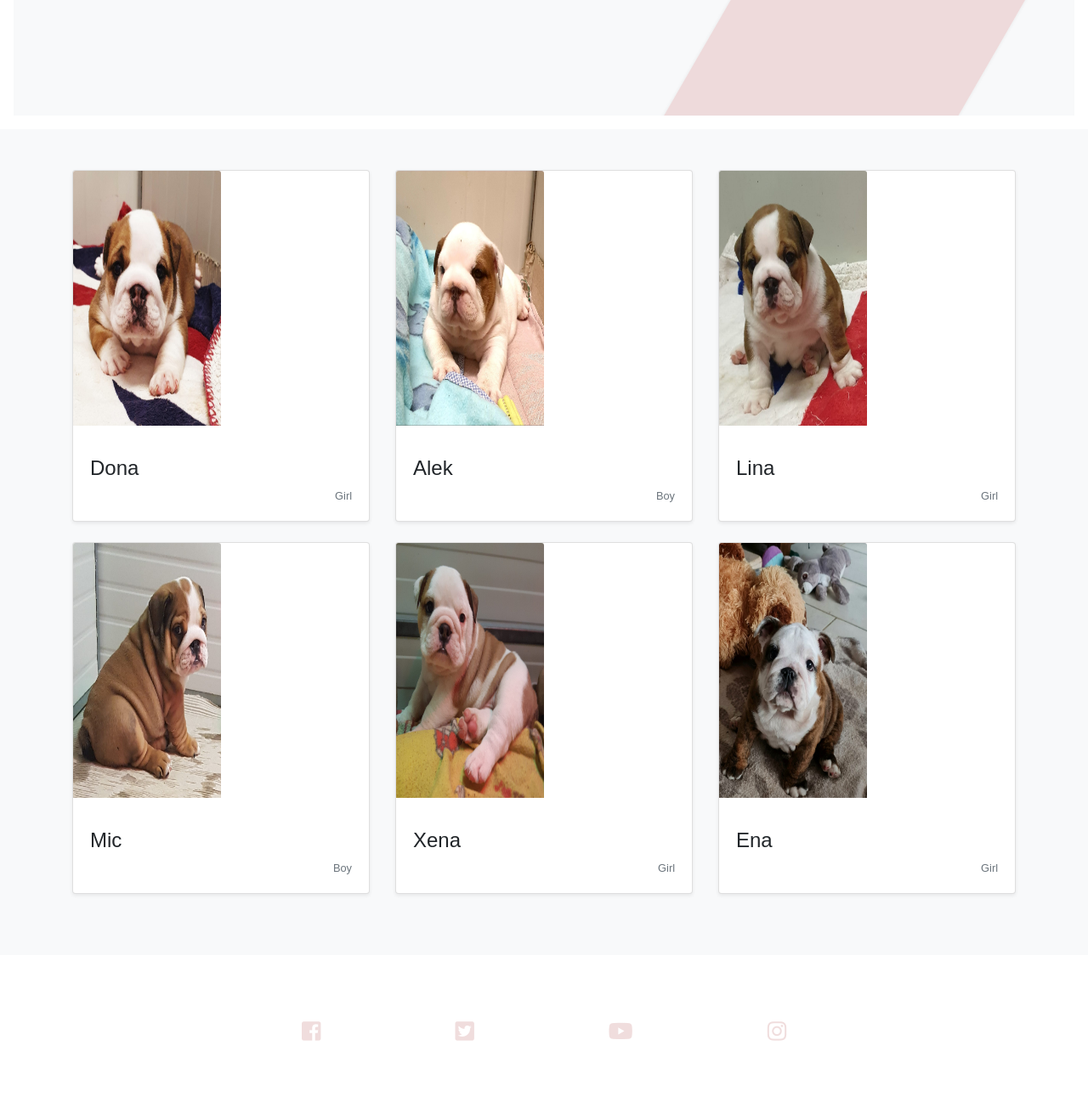
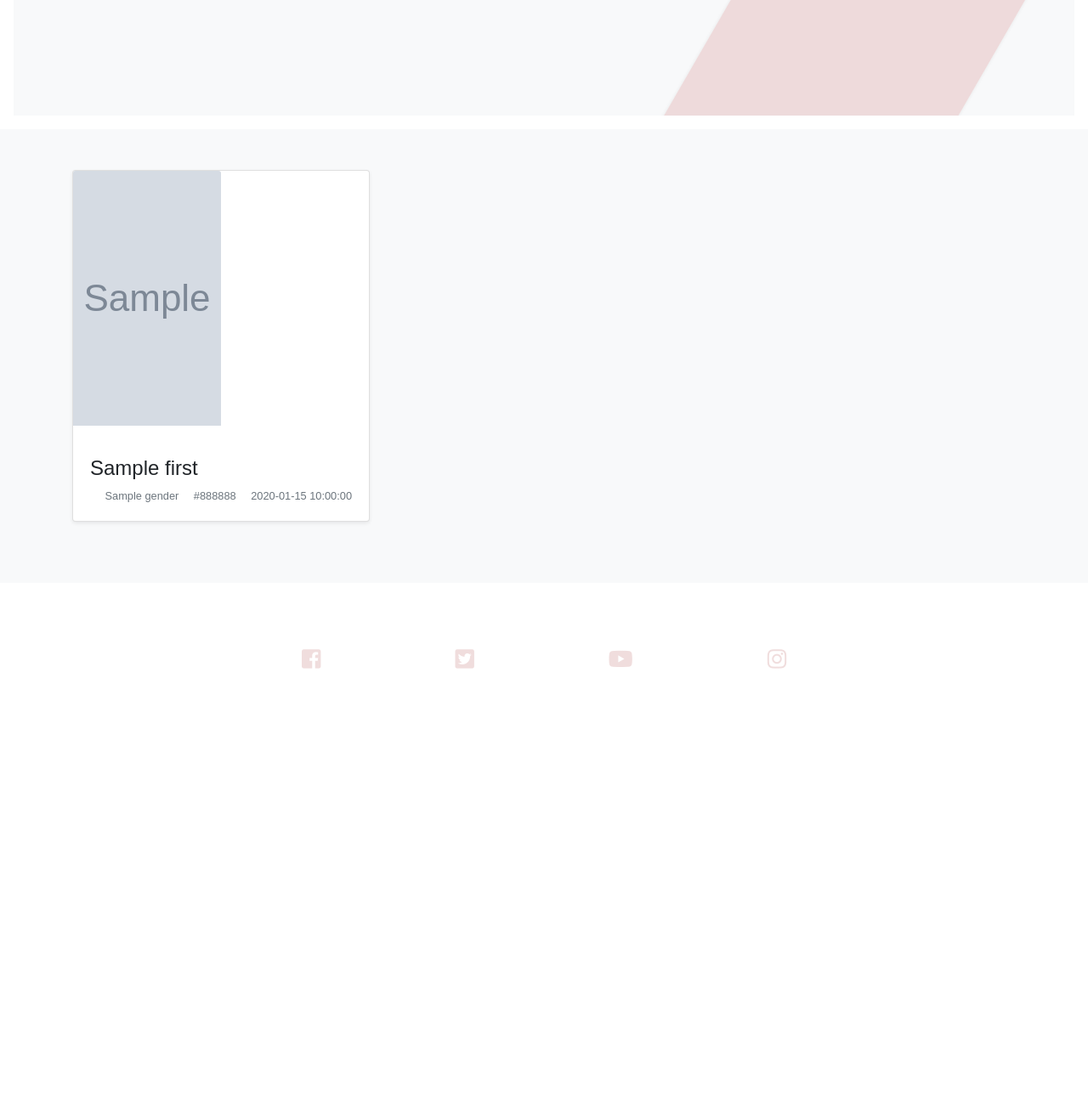
Before and after one commit to Code-Institute-Submissions/-petracili-MS3, a Flask app: page /puppy in a window 1280 px wide. Shown: the part 625-1929 px from the top of the page at 85% size. After the commit the page ends 1412 px from the top, so only its background shows below. Run offline with Flask 2, Linux system fonts and the light colour scheme; grey boxes marked "Sample" are stand-in pictures; a database or web service that is not in the repository returns one stand-in record (values such as "Sample title"); some libraries are stand-ins or nearby versions.

Commit message:
create with database

```diff
--- a/templates/puppy.html
+++ b/templates/puppy.html
@@ -6,108 +6,26 @@
     <div class="container">
 
       <div class="row">
+        {% for bully in bully_list %}
           <div class="col-md-4">
             <div class="card mb-4 shadow-sm">
 
-            <img src="images.puppy/puppy2.jpg" class="card-img-top puppy_img"></img>
+              <img src="{{bully.img}}" class="card-img-top puppy_img"></img>
 
               <div class="card-body">
                 <p class="card-text"></p>
-              <h4>Dona</h4>
+                <h4>{{bully.first}}</h4>
                 <div class="d-flex justify-content-between align-items-center">
                   <div class="btn-group">
                   </div>
-                <small class="text-muted"> Girl</small>
+                  <small class="text-muted"> {{bully.gender}}</small>
+                  <small class="text-muted"> {{bully.hair_color}}</small>
+                  <small class="text-muted"> {{bully.dob}}</small>
                 </div>
               </div>
             </div>
           </div>
-
-        <div class="col-md-4">
-          <div class="card mb-4 shadow-sm">
-
-            <img src="images.puppy/puppy3.jpg" class="card-img-top puppy_img"></img>
-
-            <div class="card-body">
-              <p class="card-text"></p>
-              <h4>Alek</h4>
-              <div class="d-flex justify-content-between align-items-center">
-                <div class="btn-group">
-                </div>
-                <small class="text-muted">Boy</small>
-              </div>
-            </div>
-          </div>
-        </div>
-
-        <div class="col-md-4">
-          <div class="card mb-4 shadow-sm">
-
-            <img src="images.puppy/puppy4.jpg" class="card-img-top puppy_img"></img>
-
-            <div class="card-body">
-              <p class="card-text"></p>
-              <h4>Lina</h4>
-              <div class="d-flex justify-content-between align-items-center">
-                <div class="btn-group">
-                </div>
-                <small class="text-muted">Girl</small>
-              </div>
-            </div>
-          </div>
-        </div>
-
-        <div class="col-md-4">
-          <div class="card mb-4 shadow-sm">
-
-            <img src="images.puppy/puppy5.jpg" class="card-img-top puppy_img"></img>
-
-            <div class="card-body">
-              <p class="card-text"></p>
-              <h4>Mic</h4>
-              <div class="d-flex justify-content-between align-items-center">
-                <div class="btn-group">
-                </div>
-                <small class="text-muted">Boy</small>
-              </div>
-            </div>
-          </div>
-        </div>
-
-        <div class="col-md-4">
-          <div class="card mb-4 shadow-sm">
-
-            <img src="images.puppy/puppy6.jpg" class="card-img-top puppy_img"></img>
-
-            <div class="card-body">
-              <p class="card-text"></p>
-              <h4>Xena</h4>
-              <div class="d-flex justify-content-between align-items-center">
-                <div class="btn-group">
-                </div>
-                <small class="text-muted">Girl</small>
-              </div>
-            </div>
-          </div>
-        </div>
-
-        <div class="col-md-4">
-          <div class="card mb-4 shadow-sm">
-
-            <img src="images.puppy/puppy11.jpg" class="card-img-top puppy_img"></img>
-
-            <div class="card-body">
-              <p class="card-text"></p>
-              <h4>Ena</h4>
-              <div class="d-flex justify-content-between align-items-center">
-                <div class="btn-group">
-                </div>
-                <small class="text-muted">Girl</small>
-              </div>
-            </div>
-          </div>
-        </div>
-
+        {% endfor %}
       </div>
     </div>
 </div>
```
Lines whose indentation alone changed are shown as unchanged.
